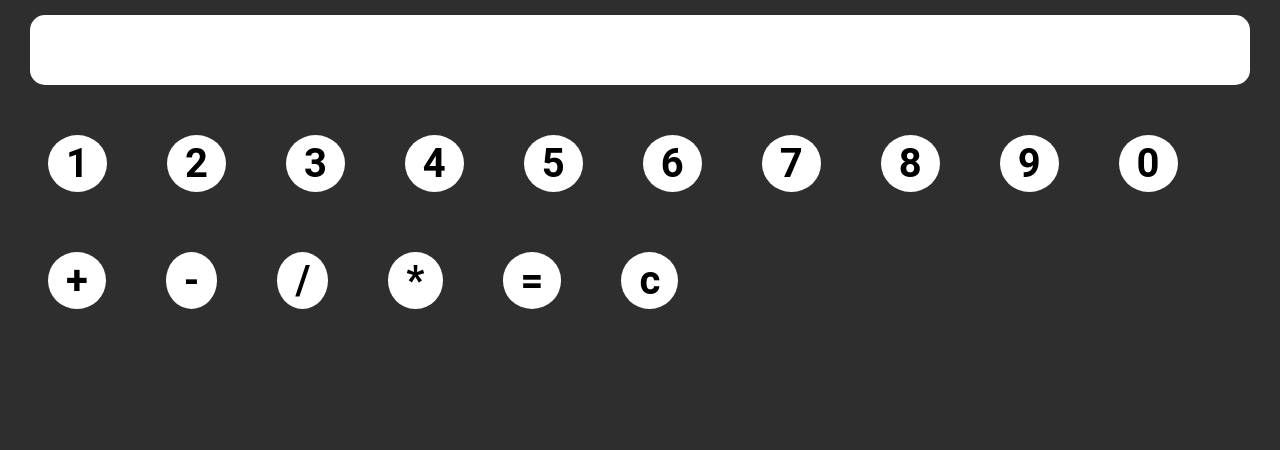
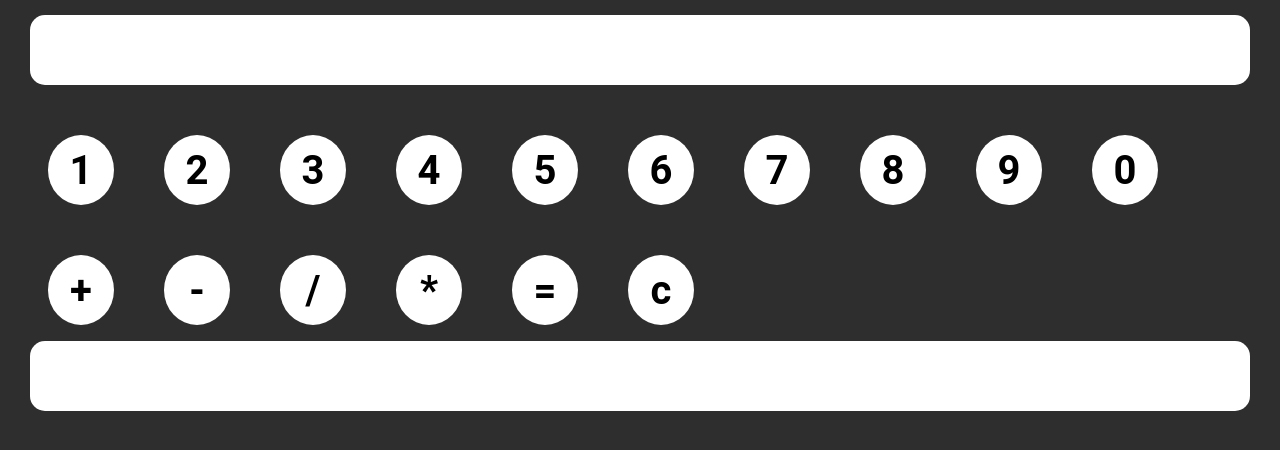
Before and after one commit to Oladirane/calculator-demo, a plain HTML site: page index.html in a window 1280 px wide. Drawn offline with Linux system fonts and the light colour scheme.

Commit message:
output display

```diff
--- a/index.html
+++ b/index.html
@@ -29,6 +29,8 @@
           <li id="c">c</li>
         </ul>
       </div>
+
+      <div class="output"></div>
     </header>
 
     <script src="script.js"></script>
--- a/script.js
+++ b/script.js
@@ -15,6 +15,7 @@ const oladir = document.getElementById("*");
 const tosin = document.getElementById("c");
 const oladiran = document.getElementById("=");
 const diran = document.querySelector(".input");
+const diran2 = document.querySelector(".output");
 const emmy = document.querySelector(".result");
 
 oladiran.addEventListener("click", () => {
@@ -22,9 +23,9 @@ oladiran.addEventListener("click", () => {
 
   try {
     const result = eval(expressionText);
-    diran.textContent = result;
+    diran2.textContent = result;
   } catch (error) {
-    diran.textContent = "Invalid expression";
+    diran2.textContent = "Invalid expression";
   }
 });
 
--- a/styles.css
+++ b/styles.css
@@ -6,7 +6,7 @@ body {
 ul {
   list-style: none;
   display: flex;
-  gap: 60px;
+  gap: 50px;
   /* justify-content: center; */
   flex-wrap: wrap;
   margin-top: 50px;
@@ -19,11 +19,11 @@ li {
   font-size: 40px;
   font-weight: 700;
   cursor: pointer;
-  /* width: 70px;
-  height: 70px;
+  width: 30px;
+  height: 60px;
   display: flex;
   align-items: center;
-  justify-content: center; */
+  justify-content: center;
 }
 
 .input {
@@ -37,3 +37,14 @@ li {
   font-weight: bolder;
   /* text-align: center; */
 }
+
+.output {
+  background-color: white;
+  border-radius: 15px;
+  width: 95%;
+  height: 50px;
+  padding: 10px;
+  margin: 15px auto;
+  font-size: 30px;
+  font-weight: bolder;
+  /* text-align: center; */
```
